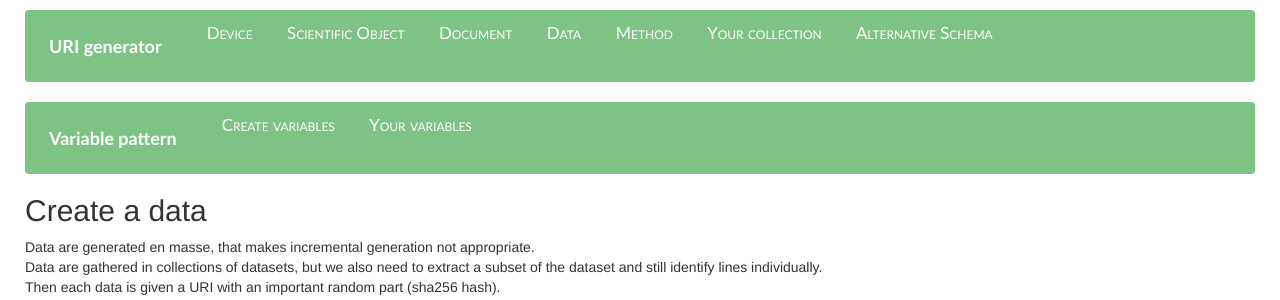
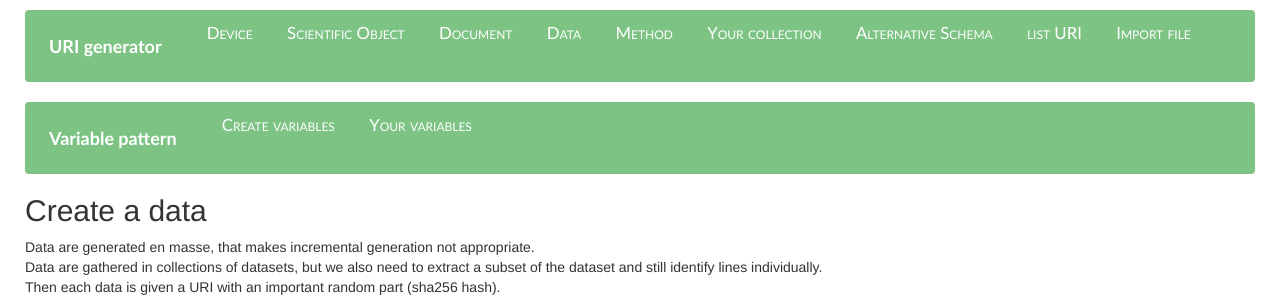
Before and after one commit to niio972/uri-generator, a Flask app: page /uri/data/ in a window 1280 px wide. Shown: the top 300 px of the page. Run offline with Flask 2, Linux system fonts and the light colour scheme; some libraries are stand-ins or nearby versions.

Commit message:
init database

```diff
--- a/app.py
+++ b/app.py
@@ -109,6 +109,10 @@ def data():
 @app.route("/uri/method/")
 def method():
    return render_template("method.html")
+
+@app.route("/import_dataset")
+def import_dataset():
+   return render_template("import.html")
 
 ### Actions
 @app.route("/create_variable/", methods=['GET', 'POST'])
@@ -408,3 +412,6 @@ db.session.commit()
 initm3p7=m3p_collected_URI(type="vector")
 db.session.add(initm3p7)
 db.session.commit()
+
+if __name__=="__main__":
+    app.run(debug=True)
--- a/templates/generator.html
+++ b/templates/generator.html
@@ -22,6 +22,9 @@
             <a href="{{ url_for('method') }}" class="navbar-item">Method</a>
             <a href="{{ url_for('your_collection')}}" class="navbar-item">Your collection</a>
             <a href="{{ url_for('new_schema')}}" class="navbar-item">Alternative Schema</a>
+            <a href="{{ url_for('your_database')}}" class="navbar-item">list URI</a>
+            <a href="{{ url_for('import_dataset')}}" class="navbar-item">Import file</a>
+
           </div>
           <div class="navbar dropdown">
             <a href="{{ url_for('variable') }}" class="navbar-brand">Variable pattern</a>
```
